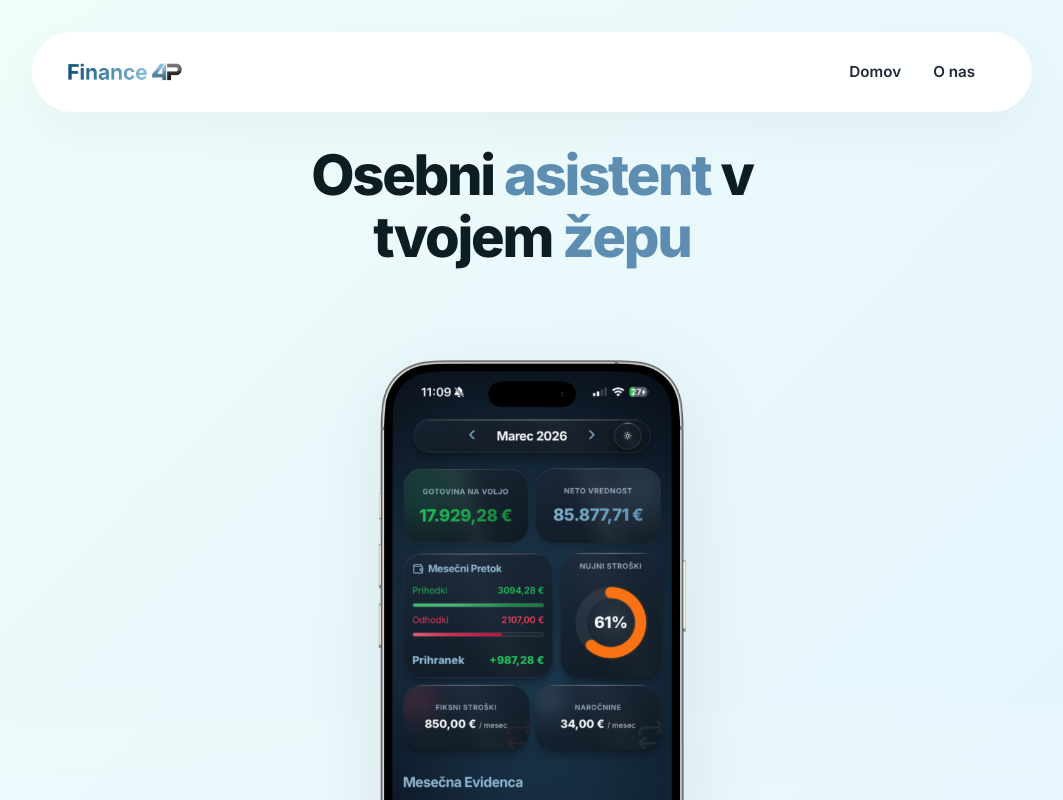
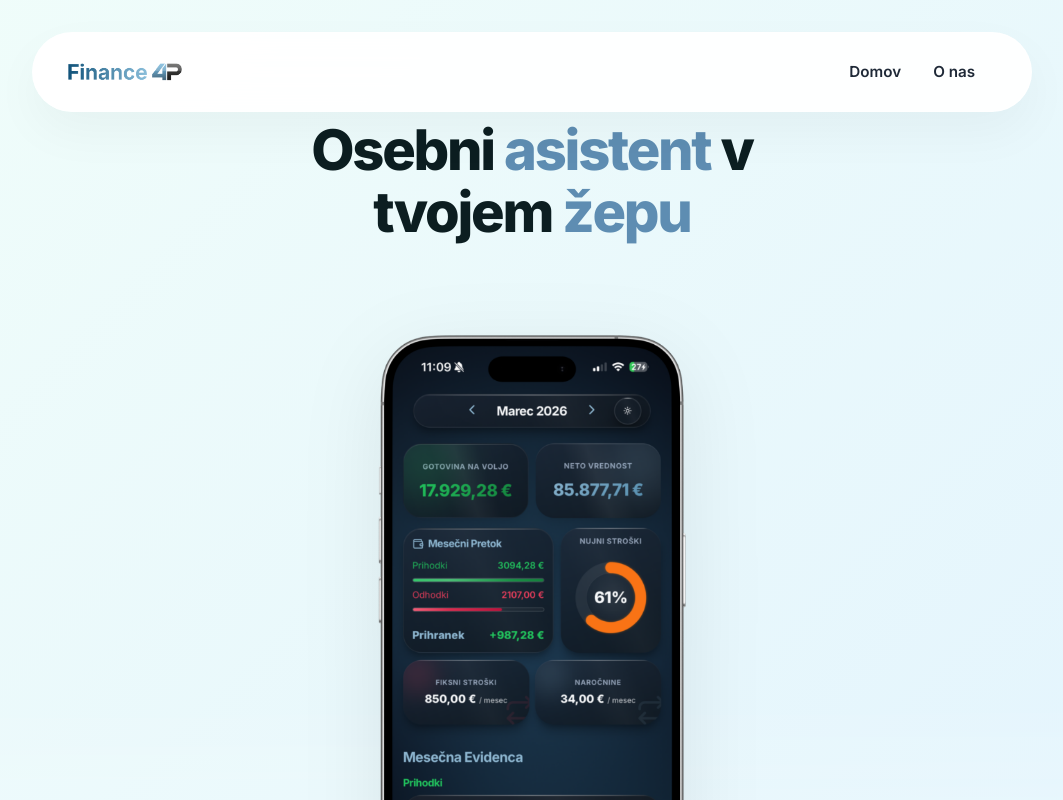
Before and after one commit to filipkolle/Landing-4P, a React (Vite) app: page / in a window 1280 px wide. Shown: the top 800 px of the page, without its empty margins (108-1171 px from the left). Built offline with nearby package versions, Linux system fonts and the light colour scheme.

Commit message:
style: adjust hero section padding and background bottom to prevent cutting off buttons

```diff
--- a/src/styles/LandingPage.css
+++ b/src/styles/LandingPage.css
@@ -138,7 +138,7 @@
   display: flex;
   flex-direction: column;
   align-items: center;
-  padding-top: 145px; /* Fine-tuned middle ground */
+  padding-top: 120px; /* Reduced from 145px to give bottom content more space */
   overflow: visible;
   background: transparent;
   z-index: 20;
@@ -148,7 +148,10 @@
 
 .hero-background {
   position: absolute;
-  inset: 0;
+  top: 0;
+  left: 0;
+  right: 0;
+  bottom: -80px; /* Extends below the section to avoid cutting off buttons */
   z-index: 0;
   background: linear-gradient(135deg, #f0fdfa 0%, #e0f2fe 100%);
   -webkit-mask-image: linear-gradient(to bottom, black 50%, transparent 95%);
```
